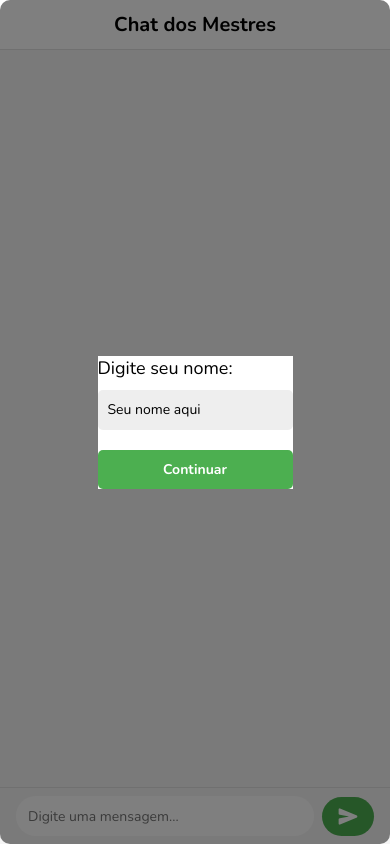
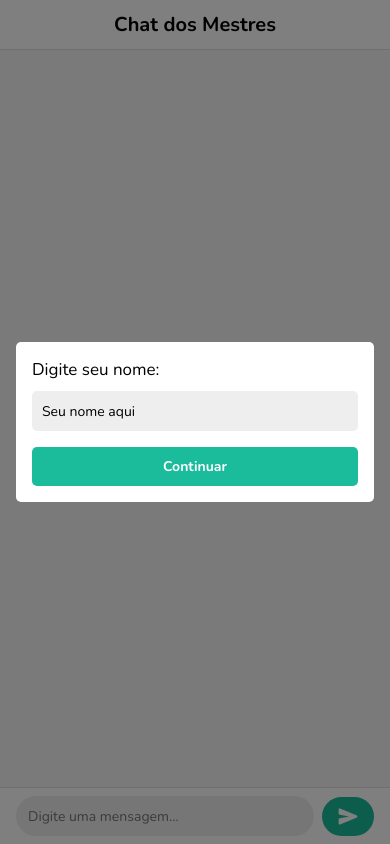
Before and after one commit to Pedro-Arthur/chat-app, a React Native app: screen / in a window 390 px wide. Built offline with nearby package versions, Linux system fonts and the light colour scheme.

Commit message:
four version chat

```diff
--- a/App.js
+++ b/App.js
@@ -8,12 +8,19 @@ import {
   ScrollView,
   Modal,
 } from 'react-native';
+import Constants from 'expo-constants';
+
+// Barra de status superior
+import { StatusBar } from 'expo-status-bar';
 
 // Importação de utilização de fontes no Expo.
 import * as Font from 'expo-font';
 
 // Biblioteca de ícones.
 import { Ionicons } from '@expo/vector-icons';
+
+// Cores
+import colors from './theme/colors';
 
 const App = () => {
   // Nome do usuário.
@@ -57,6 +64,7 @@ const App = () => {
 
   // Função que fecha modal inicial.
   const handleCloseInitialModal = () => {
+    if (userName) {
       setShowInitialModal(false);
       setMessages([
         { id: 1, text: `Hello ${userName}!`, sender: 'me' },
@@ -64,6 +72,7 @@ const App = () => {
         { id: 3, text: 'How are you?', sender: 'me' },
         { id: 4, text: 'I am doing well, thanks. How about you?', sender: 'other' },
       ]);
+    }
   };
 
   // Função que retorna um componente que renderiza o container da mensagem.
@@ -93,6 +102,9 @@ const App = () => {
 
   return (
     <View style={styles.container}>
+      {/* eslint-disable-next-line react/style-prop-object */}
+      <StatusBar translucent style="light" backgroundColor={colors.primary} />
+
       {/* Modal inicial */}
       <Modal
         visible={showInitialModal}
@@ -123,7 +135,12 @@ const App = () => {
       </View>
 
       {/* Lista de mensagens */}
-      <ScrollView style={styles.messages} keyboardShouldPersistTaps="always" ref={scrollViewRef}>
+      <ScrollView
+        contentContainerStyle={styles.messagesContainer}
+        style={styles.messages}
+        keyboardShouldPersistTaps="always"
+        ref={scrollViewRef}
+      >
         {messages.map(renderMessage)}
       </ScrollView>
 
@@ -134,7 +151,7 @@ const App = () => {
           value={promptText}
           onChangeText={setPromptText}
           placeholder="Digite uma mensagem..."
-          placeholderTextColor="#757575"
+          placeholderTextColor={colors.placeholderGray}
         />
         <TouchableOpacity style={styles.sendButton} onPress={handleSendMessage}>
           <Ionicons name="ios-send" size={20} color="white" />
@@ -147,42 +164,44 @@ const App = () => {
 const styles = StyleSheet.create({
   container: {
     flex: 1,
-    backgroundColor: '#f5f5f5',
+    backgroundColor: colors.backgroundGray,
   },
 
   // Modal
   modalContainer: {
-    padding: 20,
-    borderRadius: 10,
+    padding: 16,
     flex: 1,
     backgroundColor: 'rgba(0,0,0,0.5)',
     justifyContent: 'center',
     alignItems: 'center',
   },
   modalBox: {
-    backgroundColor: '#fff',
+    backgroundColor: colors.white,
+    width: '100%',
+    borderRadius: 5,
+    padding: 16,
   },
   modalTitle: {
-    fontSize: 18,
+    fontSize: 17,
     marginBottom: 10,
     fontFamily: 'nunito-regular',
   },
   modalTextInput: {
-    backgroundColor: '#eee',
+    backgroundColor: colors.textInputGray,
     borderRadius: 5,
     height: 40,
     width: '100%',
     paddingHorizontal: 10,
-    marginBottom: 20,
+    marginBottom: 16,
     fontFamily: 'nunito-regular',
   },
   modalButton: {
-    backgroundColor: '#4CAF50',
+    backgroundColor: colors.primary,
     borderRadius: 5,
     padding: 10,
   },
   modalButtonText: {
-    color: '#fff',
+    color: colors.white,
     textAlign: 'center',
     fontFamily: 'nunito-bold',
   },
@@ -190,15 +209,16 @@ const styles = StyleSheet.create({
   // Header
   header: {
     height: 50,
-    backgroundColor: '#fff',
+    backgroundColor: colors.white,
     justifyContent: 'center',
     alignItems: 'center',
     borderBottomWidth: 1,
-    borderBottomColor: '#e0e0e0',
+    borderBottomColor: colors.borderGray,
     position: 'absolute',
     top: 0,
     left: 0,
     right: 0,
+    marginTop: Constants.statusBarHeight,
   },
   headerTitle: {
     fontSize: 20,
@@ -209,18 +229,21 @@ const styles = StyleSheet.create({
   messages: {
     flex: 1,
     padding: 16,
-    marginTop: 50,
+    marginTop: 50 + Constants.statusBarHeight,
+  },
+  messagesContainer: {
+    paddingBottom: 16,
   },
   message: {
-    borderRadius: 8,
+    borderRadius: 5,
     padding: 8,
   },
   myMessage: {
-    backgroundColor: '#dcf8c6',
+    backgroundColor: colors.myMessage,
     alignSelf: 'flex-end',
   },
   otherMessage: {
-    backgroundColor: '#fff',
+    backgroundColor: colors.otherMessage,
     alignSelf: 'flex-start',
   },
   myMessageContainer: {
@@ -232,7 +255,7 @@ const styles = StyleSheet.create({
     marginBottom: 8,
   },
   messageText: {
-    color: '#000',
+    color: colors.black,
     fontFamily: 'nunito-regular',
   },
 
@@ -241,21 +264,22 @@ const styles = StyleSheet.create({
     flexDirection: 'row',
     alignItems: 'center',
     borderTopWidth: 1,
-    borderTopColor: '#e0e0e0',
+    borderTopColor: colors.borderGray,
     paddingHorizontal: 16,
     paddingVertical: 8,
+    backgroundColor: colors.white,
   },
   messageInput: {
     flex: 1,
     height: 40,
     paddingHorizontal: 12,
-    backgroundColor: '#fff',
+    backgroundColor: colors.textInputGray,
     borderRadius: 20,
     marginRight: 8,
     fontFamily: 'nunito-regular',
   },
   sendButton: {
-    backgroundColor: '#4caf50',
+    backgroundColor: colors.primary,
     borderRadius: 20,
     paddingHorizontal: 16,
     paddingVertical: 8,
--- /dev/null
+++ b/theme/colors.js
@@ -0,0 +1,14 @@
+export default {
+  primary: '#1abc9c',
+
+  white: '#ffffff',
+  black: '#000000',
+
+  backgroundGray: '#f5f5f5',
+  borderGray: '#e0e0e0',
+  placeholderGray: '#757575',
+  textInputGray: '#eeeeee',
+
+  myMessage: '#dcf8c6',
+  otherMessage: '#ffffff',
+};
```
Also changed, not shown: .eslintrc.json. Lines whose indentation alone changed are shown as unchanged.
